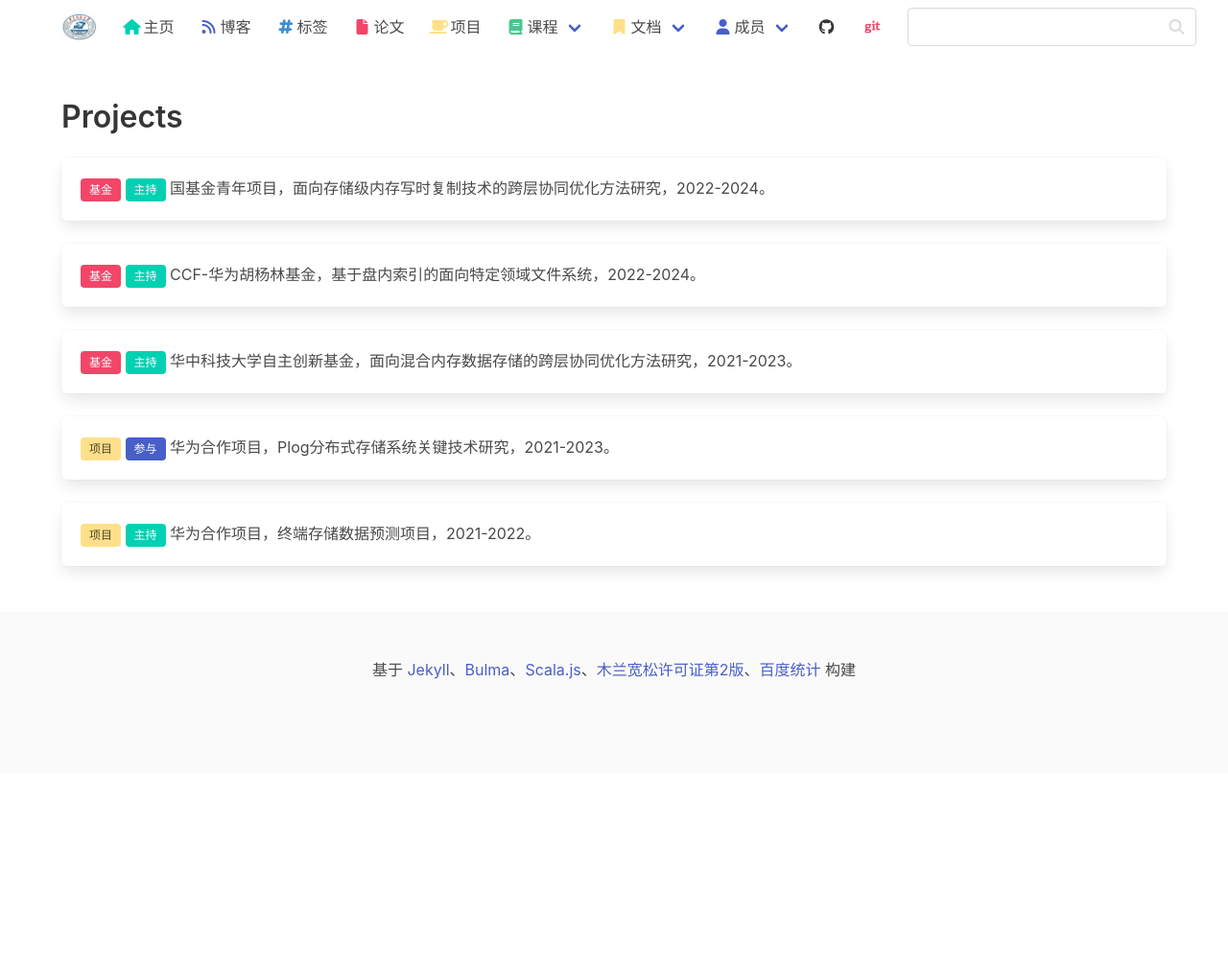
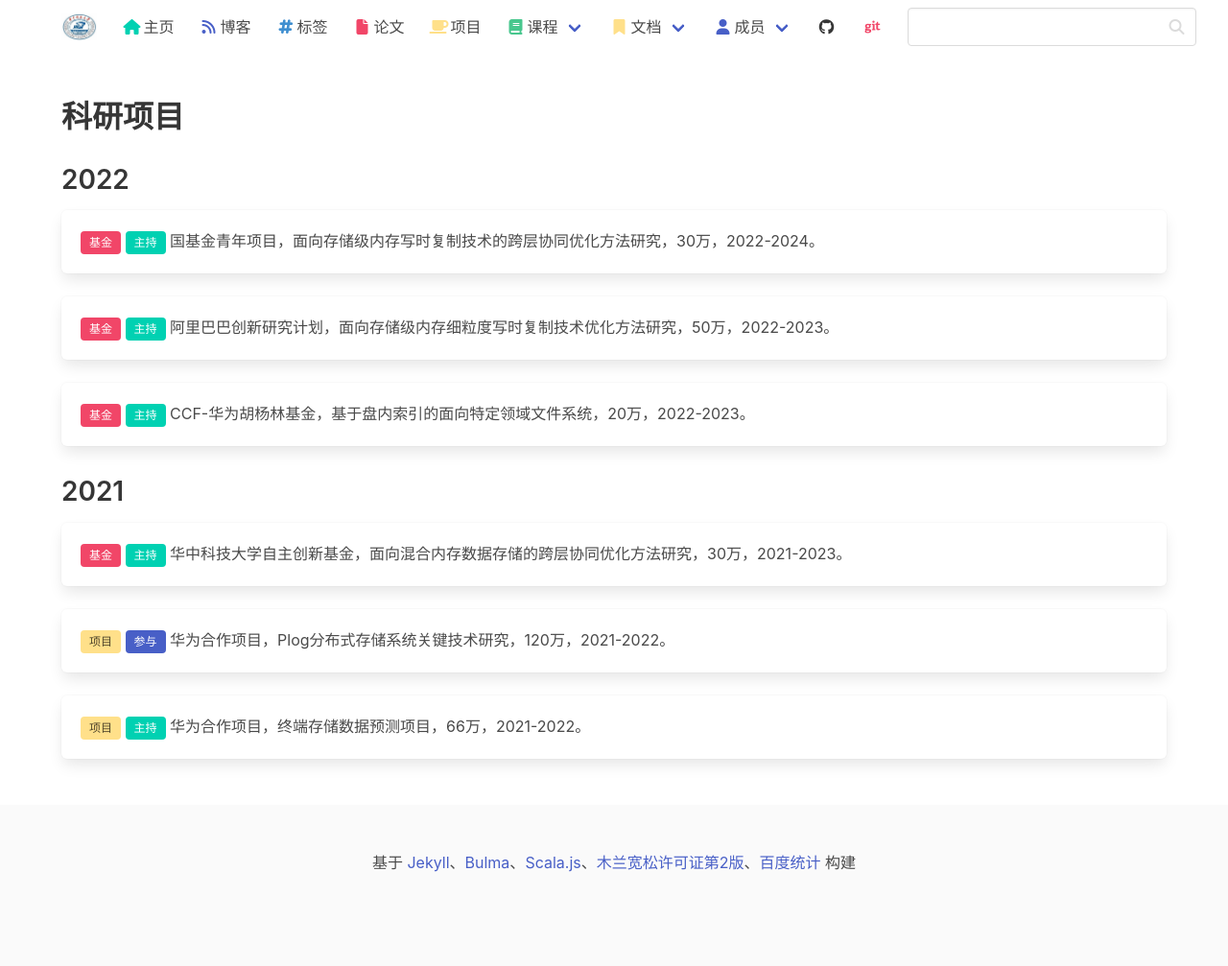
Before and after one commit to haslaboratory/haslaboratory.github.io, a Jekyll site: the page built from pages/projects.md, in a window 1280 px wide. Shown: the whole page at 96% size. Built offline with Jekyll 4.4.1, drawn with Linux system fonts in a browser that asks for light colours; nearby versions of some CDN libraries; library files that are not in the unit come from our copies; comment, search, counter and statistics services are not loaded; before the commit the page ends 900 px from its top, so only the background shows below that.

Commit message:
_data/projects.yml

```diff
--- a/_data/projects.yml
+++ b/_data/projects.yml
@@ -1,5 +1,13 @@
 - start: 2022
-  end: 2024
+  end: 2023
+  type: 基金
+  grant: 阿里巴巴创新研究计划
+  role: 主持
+  title: 面向存储级内存细粒度写时复制技术优化方法研究
+  amount: 50
+
+- start: 2022
+  end: 2023
   type: 基金
   grant: CCF-华为胡杨林基金
   role: 主持
@@ -15,7 +23,7 @@
   amount: 30
 
 - start: 2021
-  end: 2023
+  end: 2022
   type: 项目
   grant: 华为合作项目
   role: 参与
--- a/pages/projects.md
+++ b/pages/projects.md
@@ -1,10 +1,21 @@
 ---
-title: Projects
+title: 科研项目
 layout: page
 permalink: /projects.html
 ---
 
-{% assign projects = site.data.projects | sort: 'end' | sort: 'start' | reverse %}
+
+{% assign starts = site.data.projects | group_by: 'start' | sort: 'name' | reverse %}
+
+{% for start in starts %}
+<h2>{{ start.name }}</h2>
+
+{% assign ends = start.items | group_by: 'end' | sort: 'name' | reverse %}
+
+{% for end in ends %}
+
+{% assign projects = end.items | sort: 'amount' |reverse %}
+
 {% for project in projects %}
 
 <div class="box">
@@ -26,7 +37,10 @@ permalink: /projects.html
     {{project.role}}
   </span>
   {% endif %}
-  {{project.grant}}，{{project.title}}，{{project.start}}-{{project.end}}。
+  {{project.grant}}，{{project.title}}，{{project.amount}}万，{{project.start}}-{{project.end}}。
 </div>
 
 {% endfor %}
+
+{% endfor %}
+{% endfor %}
```
